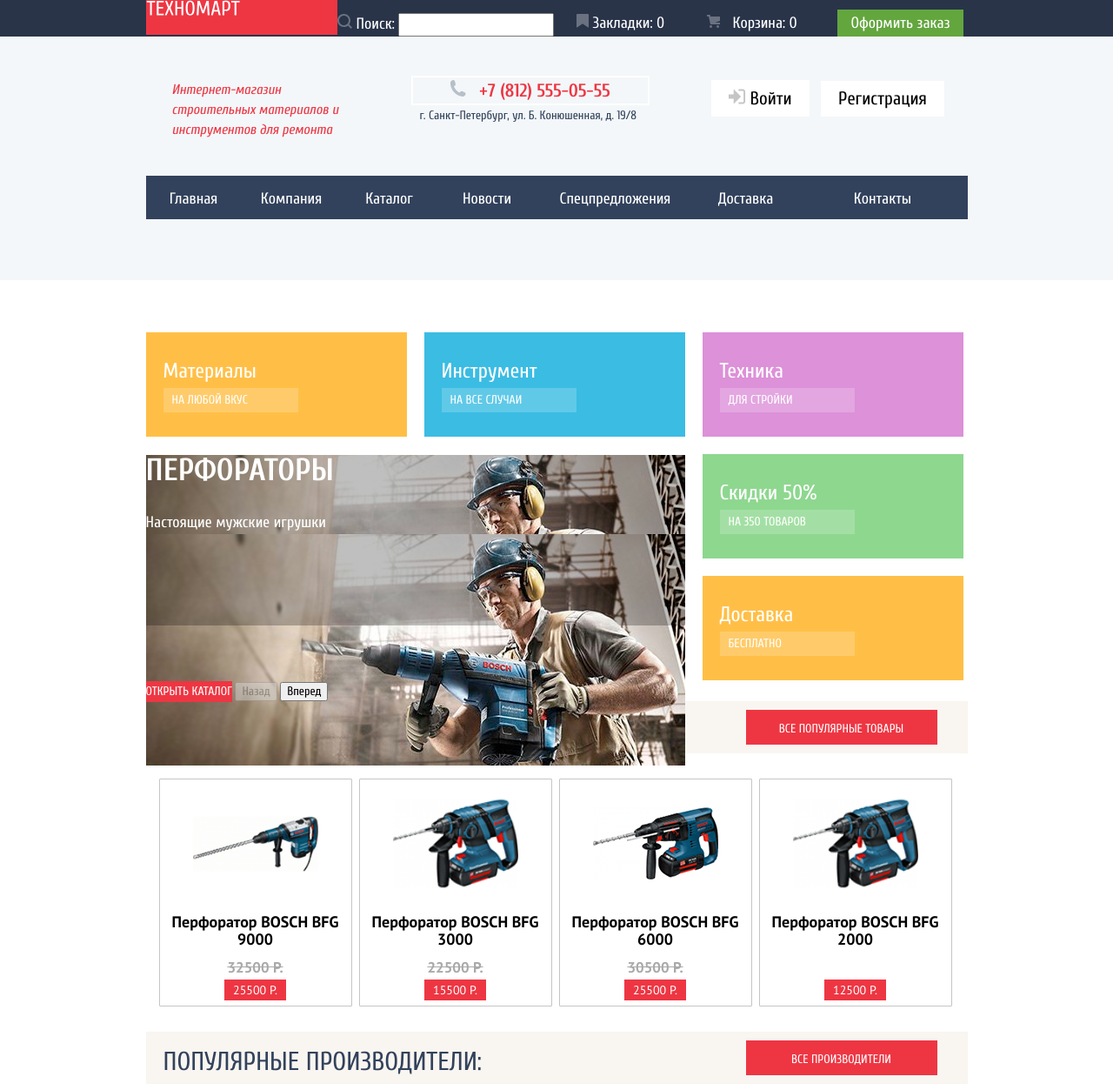
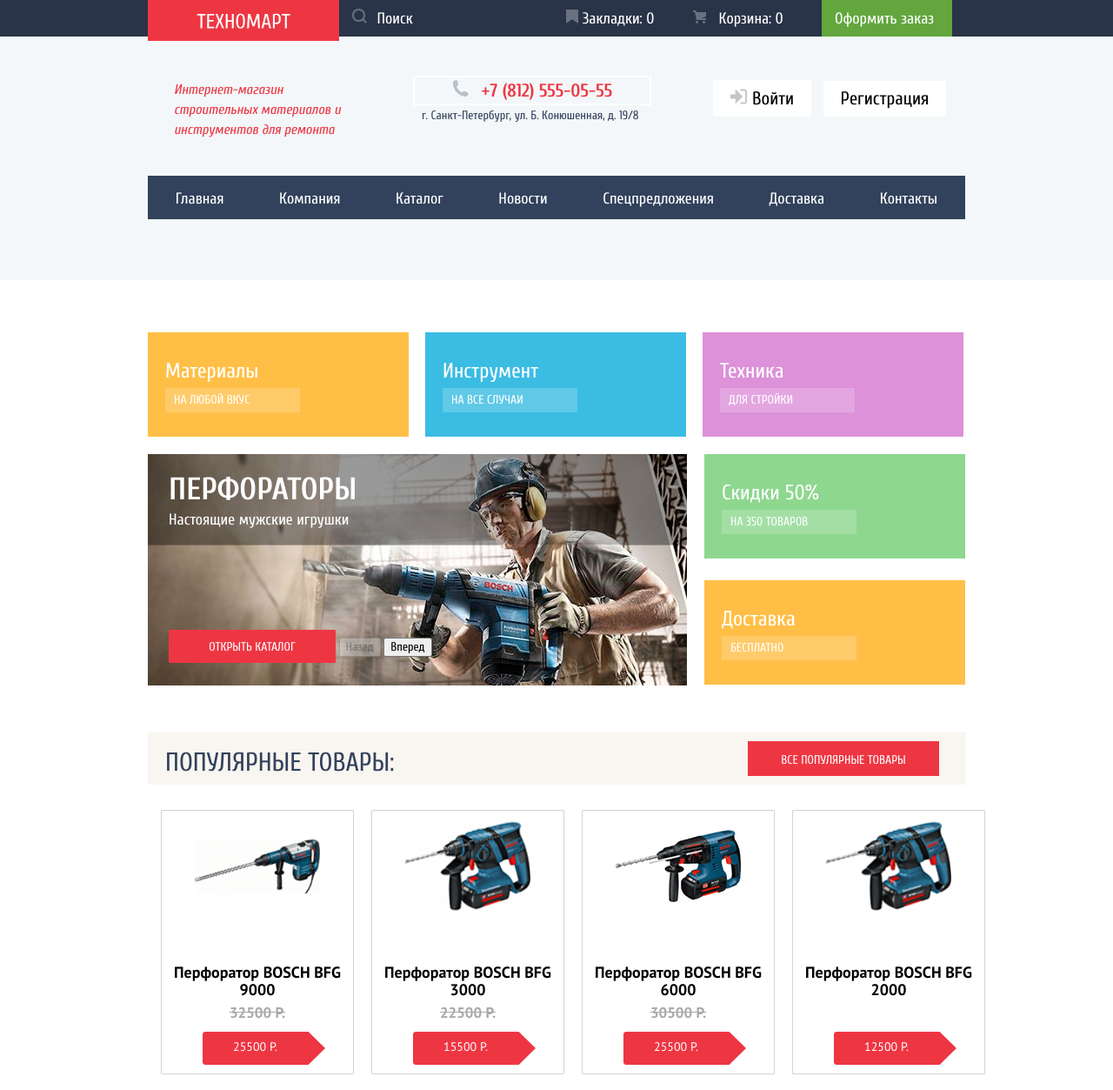
Before and after one commit to LoiIver/1576433-technomart-29, a plain HTML site: page index.html in a window 1280 px wide. Shown: the top 1253 px of the page at 87% size. Drawn offline with Linux system fonts and the light colour scheme.

Commit message:
index fix

```diff
--- a/css/style.css
+++ b/css/style.css
@@ -115,6 +115,11 @@
 
 /*my styles down below*/
 
+.container {
+    width: 940px;
+    margin: 0 auto;
+}
+
 .attention-button {
     text-transform: uppercase;
     color: var(--text-color);
@@ -141,6 +146,14 @@
 
 .main-header-logo {
     background-color: var(--basic-attention);
+    position: absolute;
+    width: 220px;
+    text-align: center;
+    height: 47px;
+}
+
+.main-header-logo img {
+    padding-top: 15px;
 }
 
 .middle-line-header {
@@ -239,20 +252,31 @@
     color: var(--text-max-dark-color);
 }
 
+.tools-slider-content {
+    position: relative;
+}
+
 .tools-slider-content-header {
     color: var(--text-color);
-    /* background-color: var(--background-slider); */
+    position: absolute;
+    z-index: 1;
+    background-color: rgba(0, 0, 0, 0.2);
+    width: 100%;
+    height: 104px;
 }
 
 .tools-slider-content-header h2 {
     font-weight: bold;
     font-size: 36px;
     line-height: 36px;
+    padding: 0;
+    margin: 23px auto 5px 24px;
 }
 
 .tools-slider-content-header span {
     font-size: 18px;
     line-height: 24px;
+    margin-left: 24px;
 }
 
 .open-attention-button {
@@ -271,14 +295,18 @@
     background-color: var(--basic-attention-active);
 }
 
-.main-sections-list {
+.main-sections-list,
+.main-services-list {
     list-style-type: none;
     color: var(--text-color);
     font-size: 24px;
     line-height: 30px;
+    margin: 0;
+    padding: 0;
 }
 
-.main-sections-list a {
+.main-sections-list a,
+.main-services-list a {
     text-transform: uppercase;
     color: var(--text-color);
     font-size: 14px;
@@ -286,6 +314,7 @@
     display: inline-block;
     width: 135px;
     background-color: var(--text-color-30-opacity);
+    padding: 5px 10px;
 }
 
 .main-sections-list a:hover,
@@ -333,14 +362,12 @@
     font-family: "PT Sans", "Arial", sans-serif;
 }
 
-.product {
-    border: 1p var(--border-color) solid;
-}
-
 .product-name {
     font-weight: bold;
     font-size: 18px;
     line-height: 20px;
+    text-align: center;
+    margin-bottom: 0px;
 }
 
 .product .old-price {
@@ -349,6 +376,8 @@
     line-height: 18px;
     text-decoration: line-through;
     color: var(--deleted-text);
+    text-align: center;
+    margin: 7px auto 13px;
 }
 
 .section-producer-header {
@@ -641,12 +670,23 @@
     width: 220px;
     border: 1px solid var(--ui);
     border-radius: 1px;
+    justify-content: flex-start;
 }
 
-.product-action {
+.product img {
+    margin: 0 auto;
+}
+
+.product:not(:first-child) {
+    margin-left: 20px;
+}
+
+.product .product-action {
     display: none;
+    margin-bottom: auto;
+    margin: 30px 45px 25px;
     width: 100%;
-    margin: 0 auto;
+    height: 73px;
 }
 
 .product button {
@@ -786,16 +826,51 @@
     background-color: var(--basic-attention-active);
 }
 
-.main-header-search span::before {
+.product-search-field {
+    color: var(--text-color);
+    background-color: var(--background-dark);
+    border: none;
+}
+
+.product-search-field::placeholder {
+    color: var(--text-color);
+    opacity: 1;
+}
+
+.main-header-search {
+    margin-left: 220px;
+}
+
+.main-header-search label::before {
     content: url('../img/icon-search.svg');
     margin-right: 5px;
     opacity: 0.3;
+    color: var(--text-color);
+    height: 100%;
 }
 
-.main-header-search:hover span::before {
+.main-header-search:hover label::before {
     content: url('../img/icon-search.svg');
     margin-right: 5px;
     opacity: 1;
+}
+
+.main-header-search:focus-within label::before {
+    content: url('../img/icon-search-active.svg');
+    margin-right: 5px;
+    opacity: 1;
+}
+
+.main-header-search:focus-within {
+    background-color: var(--text-color);
+    color: var(--dark-color);
+}
+
+.main-header-search:focus-within input {
+    background-color: var(--text-color);
+    color: var(--dark-color);
+    border-color: var(--dark-color);
+    outline: none;
 }
 
 
@@ -843,7 +918,9 @@
 .make-order {
     color: var(--text-color);
     background-color: var(--basic-positive);
-    padding: 5px 15px;
+    padding: 10px 15px;
+    width: 120px;
+    display: inline-block;
 }
 
 .make-order:hover,
@@ -1065,15 +1142,16 @@
 }
 
 .top-line-header-container {
-    display: grid;
-    grid-template-columns: 220px 275px 150px 125px 170px;
-    grid-template-rows: 40px;
-    width: 945px;
-    margin: 0 auto;
+    display: flex;
+    justify-content: space-between;
 }
 
 .top-line-header-container div {
-    margin-top: 15px;
+    padding: 10px 15px;
+}
+
+.top-line-header-container div.main-header-order {
+    padding: 0px 15px;
 }
 
 .middle-line-header-container {
@@ -1081,8 +1159,6 @@
     grid-template-columns: 235px 270px 280px;
     grid-template-rows: 140px;
     column-gap: 70px;
-    width: 945px;
-    margin: 0 auto;
 }
 
 .header-shop-description {
@@ -1104,16 +1180,10 @@
 
 .main-site-nav {
     margin: 0px;
-    display: grid;
-    width: 945px;
-    margin: 0 auto;
-    grid-template-columns: 110px 115px 110px 115px 180px 120px auto;
-    grid-template-rows: 50px;
+    display: flex;
+    height: 50px;
     padding-left: 0;
-}
-
-.main-site-nav-item {
-    margin: 0 auto;
+    justify-content: space-around;
 }
 
 .main-site-nav a {
@@ -1123,62 +1193,71 @@
     padding-top: 15px;
 }
 
-.main-header-order {
-    text-align: right;
-}
-
-.section-container,
-.content-container {
-    width: 945px;
-    margin: 0 auto;
+.services-sectons {
+    display: grid;
+    grid-template-columns: repeat(3, 300px);
+    grid-template-rows: repeat(3, 120px);
+    padding: 0;
+    margin-top: 60px;
+    margin-bottom: 60px;
+    gap: 20px;
 }
 
 .main-sections-list {
-    display: grid;
-    grid-template-columns: repeat(3, 300px);
-    grid-template-rows: repeat(3, 120px);
-    gap: 20px;
-    padding: 0;
-    margin-top: 60px;
+    grid-column: 1/4;
+    grid-row: 1/2;
 }
 
-.main-section-discounts {
+.main-services-list {
     grid-column: 3/4;
+    grid-row: 2/4;
 }
 
-.main-section-delivery {
-    grid-column: 3/4;
-    grid-row: 3/4;
-}
-
-.tools-slider-content:last-of-type {
+.tools-slider-content:nth-of-type(2) {
     display: none;
 }
 
 .tools-slider-container {
     width: 620px;
     height: 260px;
-    position: absolute;
-    top: 493px;
+    grid-column: 1/3;
+    grid-row: 2/4;
+    position: relative;
 }
 
-.tools-slider-content:first-of-type {
-    background-image: url("../img/slider-perf.png");
-    background-position: center;
-    width: 620px;
-    height: 260px;
+.tools-slider-butttons {
+    position: absolute;
+    bottom: 20px;
+    left: 24px;
+    z-index: 3;
 }
 
-.main-sections-list li {
-    padding: 30px 20px;
+.tools-slider-butttons .open-attention-button {
+    padding: 11px 15px 9px;
+    width: 162px;
+    height: 18px;
+    text-align: center;
+    font-size: 14px;
+    line-height: 18px;
 }
 
-.main-sections-list p {
-    margin: 0;
+.main-sections-list li,
+.main-services-list li {
+    padding: 30px 20px;
+    display: inline-block;
+    min-width: 260px;
+    height: 60px;
+    margin-bottom: 25px;
 }
 
-.main-sections-list a {
-    padding: 5px 10px;
+.main-sections-list li:not(:last-child),
+.main-services-list li:not(:last-child) {
+    margin-right: 13px;
+}
+
+.main-sections-list p,
+.main-services-list p {
+    margin: 0;
 }
 
 .section-header {
@@ -1201,36 +1280,27 @@
 }
 
 .product-list {
-    display: grid;
-    grid-template-columns: repeat(4, 230px);
+    display: flex;
     padding: 15px;
 }
 
 .product {
-    display: grid;
-    grid-template-rows: 130px 30px 30px 30px;
-    height: 260px;
-    text-align: center;
-}
-
-.product .product-action {
-    grid-row: 1/2;
-    margin: 30px 45px 25px;
-}
-
-.product img {
-    grid-row: 1/2;
-    margin: 10px auto;
-}
-
-.product-name {
-    grid-row: 2/3;
+    display: flex;
+    flex-direction: column;
+    justify-content: center;
+    border: 1px var(--border-color) solid;
+    width: 220px;
 }
 
 .product .product-goto {
-    grid-row: 5/6;
-    margin: 10px auto;
-    padding: 0 10px;
+    margin: auto 32px 5px 47px;
+    padding-top: 5px;
+    padding-left: 35px;
+    background-image: url("../img/red-button.svg");
+    background-repeat: no-repeat;
+    color: var(--text-color);
+    width: 141px;
+    height: 38px;
 }
 
 .producer-list {
@@ -1246,11 +1316,6 @@
 .producer {
     padding: 50px 30px;
     height: 50px;
-}
-
-.services-container {
-    width: 945px;
-    margin: 0 auto;
 }
 
 .services-header {
@@ -1305,7 +1370,6 @@
 }
 
 .bottom-content-container {
-    width: 945px;
     display: grid;
     margin: 30px auto;
     grid-template-columns: 2fr 1fr;
@@ -1342,23 +1406,27 @@
 }
 
 .page-footer-container {
-    width: 945px;
-    margin: 0 auto;
     display: grid;
     grid-template-columns: 325px auto;
 }
 
 .main-footer-logo {
     background-color: var(--basic-attention);
-    width: 220px;
-    height: 47px;
+    width: 138px;
+    padding: 20px 41px 25px;
+    box-shadow: 0px 5px 0 0 var(--basic-attention-active);
+    height: 18px;
+    margin-right: 173px;
 }
 
 .footer-nav-general-list {
-    display: grid;
-    grid-template-columns: repeat(5, 120px);
-    width: 740px;
+    display: flex;
+    justify-content: space-between;
     padding: 0;
+}
+
+.footer-contacts {
+    width: 320px;
 }
 
 .footer-contacts a {
@@ -1366,15 +1434,15 @@
 }
 
 .footer-nav-additional-list {
-    display: grid;
-    grid-template-columns: repeat(5, 120px);
-    width: 740px;
-    margin-left: 20px;
+    display: flex;
+    justify-content: space-between;
+    padding-left: 0;
+    margin-left: 25px;
 }
 
 .footer-bottom-line .page-footer-container {
-    display: grid;
-    grid-template-columns: 2fr 2fr 1fr 1fr;
+    display: flex;
+    justify-content: space-between;
 }
 
 .social li {
--- a/index.html
+++ b/index.html
@@ -12,14 +12,17 @@
     <header class="main-header">
         <h1 class="visually-hidden">Магазин Техномарт</h1>
         <section class="top-line-header">
-            <div class="top-line-header-container">
+            <div class="top-line-header-container container">
                 <a class="main-header-logo">
                     <img src="img/logo-technomart.svg" alt="Логотип" width="108" height="18">
                 </a>
                 <div class="main-header-search">
-                    <span>Поиск:</span>
-                    <input type="" name="">
+                    <form method="post">
+                        <label for="productSearchField"></label>
+                        <input type="search" class="product-search-field" id="productSearchField" placeholder="Поиск" />
+                    </form>
                 </div>
+
                 <div class="main-header-bookmarks"><a href="">Закладки: <span class="bookmarks-count">0</span></a></div>
                 <div class="main-header-cart"><a href="">Корзина: <span class="cart-items-count">0</span></a></div>
                 <div class="main-header-order">
@@ -28,7 +31,7 @@
             </div>
         </section>
         <section class="middle-line-header">
-            <div class="middle-line-header-container">
+            <div class="middle-line-header-container container">
                 <p class="header-shop-description">Интернет-магазин строительных материалов и инструментов для ремонта</p>
                 <p class="header-contacts">
                     <a class="header-contact-phone" href="tel:+78125550555">+7 (812) 555-05-55</a><br>
@@ -40,12 +43,12 @@
                 </div>
             </div>
         </section>
-        <section class="botom-line-header">
-            <nav class="main-nav">
+        <section class="botom-line-header ">
+            <nav class="main-nav container">
                 <ul class="main-site-nav">
                     <li class="main-site-nav-item"><a>Главная</a></li>
                     <li class="main-site-nav-item"><a href="">Компания</a></li>
-                    <li class="main-site-nav-item"><a href="">Каталог</a></li>
+                    <li class="main-site-nav-item"><a href="catalog.html">Каталог</a></li>
                     <li class="main-site-nav-item"><a href="">Новости</a></li>
                     <li class="main-site-nav-item"><a href="">Спецпредложения</a></li>
                     <li class="main-site-nav-item"><a href="">Доставка</a></li>
@@ -54,8 +57,8 @@
             </nav>
         </section>
     </header>
-    <main class="container">
-        <section class="section-container">
+    <main>
+        <section class="container services-sectons">
             <div class="tools-slider-container">
                 <div class="tools-slider-content">
                     <div class="tools-slider-content-header">
@@ -63,7 +66,7 @@
                         <span>Настоящие мужские игрушки</span>
                     </div>
                     <div>
-                        <img src="img/slider-perf.png" alt="">
+                        <img src="img/slider-perf.png" width="620" height="266" alt="Рабочий с перфоратором">
                     </div>
                 </div>
                 <div class="tools-slider-content">
@@ -71,13 +74,17 @@
                         <h2 class="header-text">Дрели</h2>
                         <span>Соседям на радость</span>
                     </div>
+                    <div>
                         <img src="img/slider-drill.png" width="620" height="266" alt="Рабочий с дрелью">
                     </div>
+                </div>
+                <div class="tools-slider-butttons">
                     <a href="catalog.html" class="open-attention-button">Открыть каталог</a>
                     <a href="" class="dots"></a>
                     <a href="" class="dots"></a>
                     <button type="button" class="tools-slider-button-back" disabled>Назад</button>
                     <button type="button" class="tools-slider-button-forward">Вперед</button>
+                </div>
             </div>
             <ul class="main-sections-list">
                 <li class="main-section-material">
@@ -89,6 +96,8 @@
                 <li class="main-section-technics">
                     <p>Техника</p><a href="">Для стройки</a>
                 </li>
+            </ul>
+            <ul class="main-services-list">
                 <li class="main-section-discounts">
                     <p>Скидки 50%</p><a href="">На 350 товаров</a>
                 </li>
@@ -97,7 +106,7 @@
                 </li>
             </ul>
         </section>
-        <section class="section-container popular-products">
+        <section class="container popular-products">
             <div class="section-header">
                 <h3 class="section-product-header header-text">Популярные товары:</h3>
                 <a class="section-product-open-products open-attention-button" href="">Все популярные товары</a>
@@ -111,7 +120,7 @@
                     <img src="img/boschbfg9000.png" alt="Перфоратор BOSCH BFG 9000" width="144" height="128"><br>
                     <h4 class="product-name">Перфоратор BOSCH BFG 9000</h4>
                     <p class="old-price">32500 Р.</p>
-                    <a href="" class="product-goto open-attention-button">25500 Р.</a>
+                    <a href="" class="product-goto">25500 Р.</a>
                 </li>
                 <li class="product">
                     <div class="product-action">
@@ -121,7 +130,7 @@
                     <img src="img/boschbfg3000.png" alt="Перфоратор BOSCH BFG 3000" width="144" height="128"><br>
                     <h4 class="product-name">Перфоратор BOSCH BFG 3000</h4>
                     <p class="old-price">22500 Р.</p>
-                    <a href="" class="product-goto open-attention-button ">15500 Р.</a>
+                    <a href="" class="product-goto">15500 Р.</a>
                 </li>
                 <li class="product">
                     <div class="product-action">
@@ -131,7 +140,7 @@
                     <img src="img/boschbfg6000.png" alt="Перфоратор BOSCH BFG 6000" width="144" height="128"><br>
                     <h4 class="product-name">Перфоратор BOSCH BFG 6000</h4>
                     <p class="old-price">30500 Р.</p>
-                    <a href="" class="product-goto open-attention-button ">25500 Р.</a>
+                    <a href="" class="product-goto">25500 Р.</a>
                 </li>
                 <li class="product">
                     <div class="product-action">
@@ -140,11 +149,11 @@
                     </div>
                     <img src="img/boschbfg2000.png" alt="Перфоратор BOSCH BFG 2000" width="144" height="128"><br>
                     <h4 class="product-name">Перфоратор BOSCH BFG 2000</h4>
-                    <a href="" class="product-goto open-attention-button ">12500 Р.</a>
+                    <a href="" class="product-goto  ">12500 Р.</a>
                 </li>
             </ul>
         </section>
-        <section class="section-container popular-producers">
+        <section class="container popular-producers">
             <div class="section-header">
                 <h3 class="section-producer-header header-text">Популярные производители:</h3>
                 <a class="section-product-open-producers open-attention-button" href="">Все
@@ -178,7 +187,7 @@
             </ul>
         </section>
         <section class="services">
-            <div class="services-container">
+            <div class="container">
                 <h2 class="services-header header-text">Сервисы</h2>
                 <p class="all-services-description">Хороший интернет-магазин отличается от плохого не только ценами! <br> Мы стараемся изо всех сил, чтобы сделать ваши покупки приятными.
                 </p>
@@ -206,7 +215,7 @@
                 </div>
             </div>
         </section>
-        <div class="bottom-content-container">
+        <div class="bottom-content-container container">
             <section class="about-company">
                 <h2 class="about-company-header-text header-text">Компания &laquo;Техномарт&raquo;</h2>
                 <p class="about-company-description">Настоящий мужской шоппинг начинается здесь! Огромный выбор товаров для <br>ремонта и строительства не оставит равнодушными любителей сэкономить на гастарбайтерах. </p>
@@ -229,19 +238,19 @@
     </main>
     <footer class="main-footer page-footer">
         <section class="main-footer-nav">
-            <div class="page-footer-container">
+            <div class="container page-footer-container">
                 <a class="main-footer-logo">
-                    <img src="img/logo-technomart.svg" alt="Логотип" width="220" height="47">
+                    <img src="img/logo-technomart.svg" alt="Логотип" width="138" height="23">
                 </a>
                 <ul class="footer-nav-general-list">
                     <li><a href="">Компании</a></li>
                     <li><a href="">Новости</a></li>
-                    <li><a href="">Каталог</a></li>
+                    <li><a href="catalog.html">Каталог</a></li>
                     <li><a href="">Доставка</a></li>
                     <li><a href="">Контакты</a></li>
                 </ul>
             </div>
-            <div class="page-footer-container">
+            <div class="container page-footer-container">
                 <p class="footer-contacts"> г. Санкт-Петербург, ул. Б. Конюшенная, д. 19/8<br><a href="tel+78125550555">+7
                     (812) 555-05-55</a></p>
                 <ul class="footer-nav-additional-list">
@@ -253,7 +262,7 @@
             </div>
         </section>
         <div class="footer-bottom-line">
-            <div class="page-footer-container">
+            <div class="container page-footer-container">
                 <p class="footer-copy">
                     &copy; 2010–2019 Компания «Техномарт»<br />Все права защищены
                 </p>
```
Also changed, not shown: img/red-button.svg (added). Lines whose indentation alone changed are shown as unchanged.
